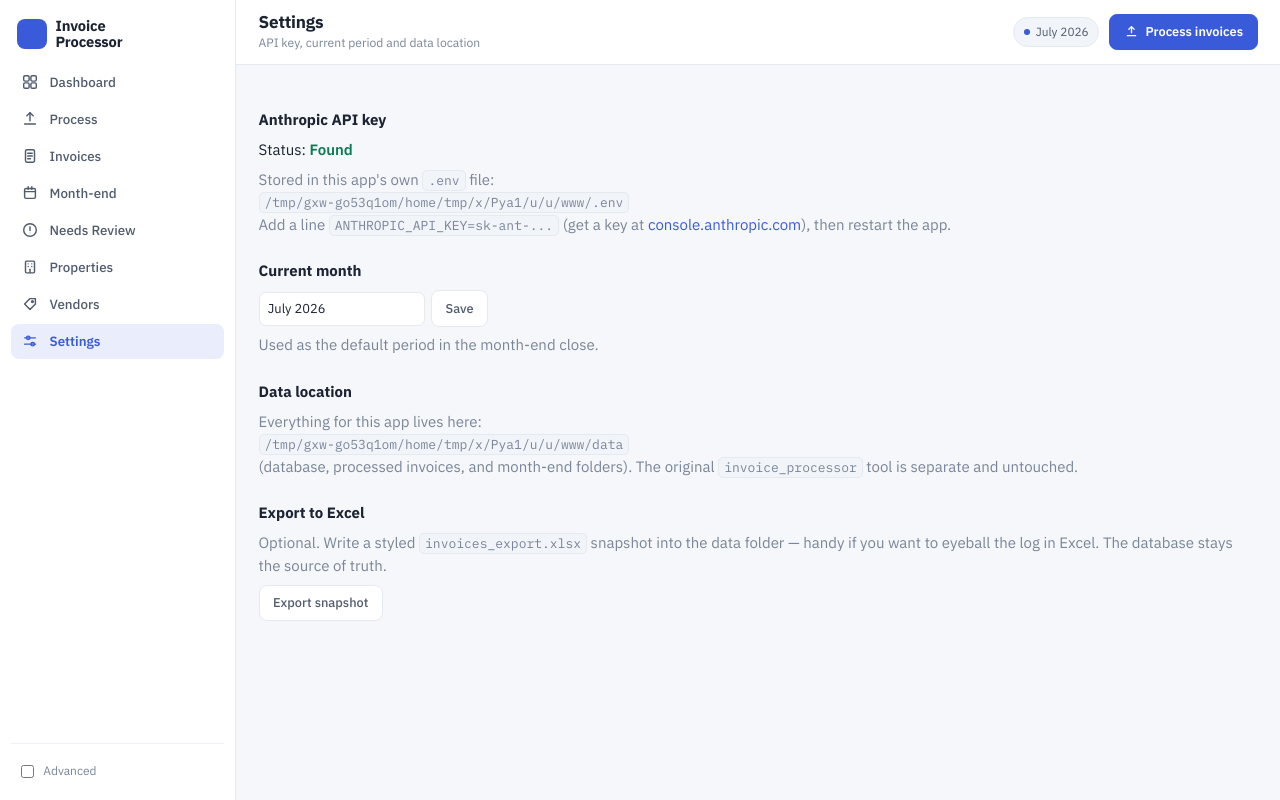
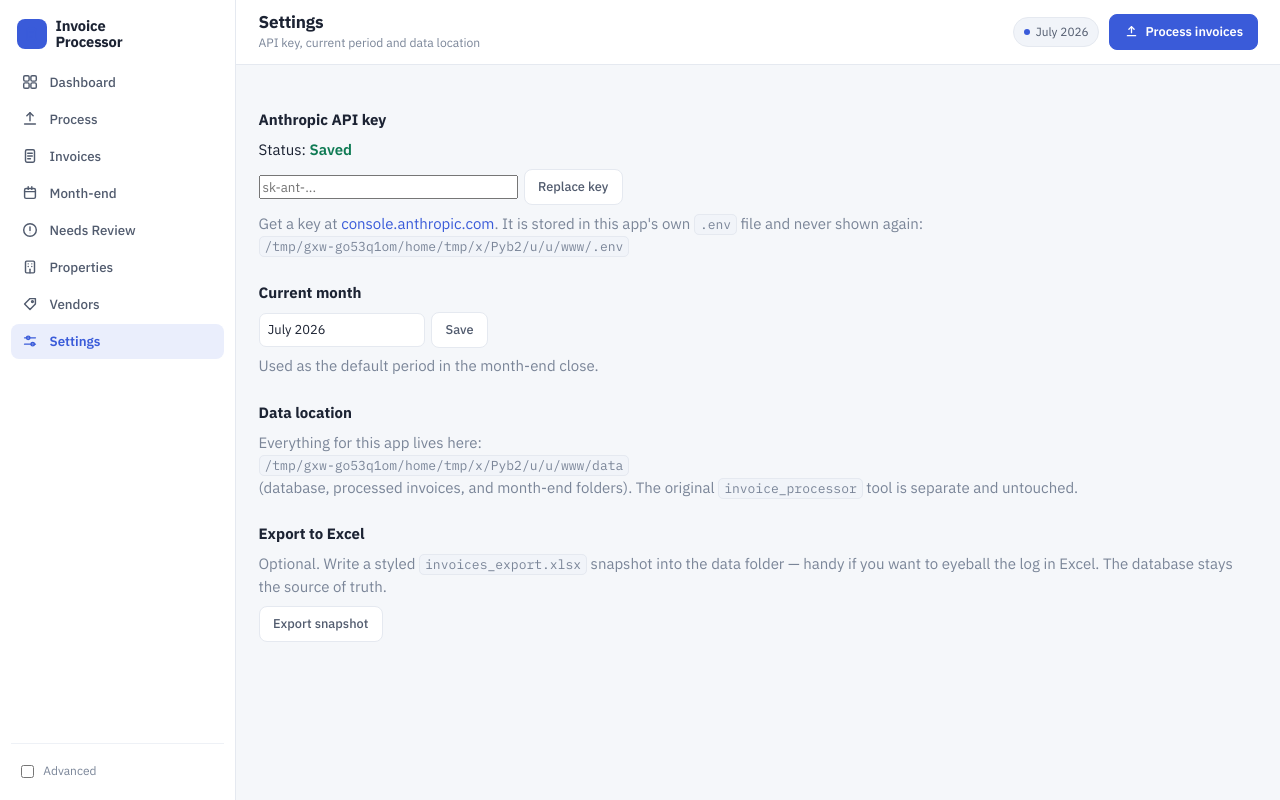
Before and after one commit to wnsghks622/invoice_processor_web, a Flask app: page /settings in a window 1280 px wide. Run offline with Flask 3, Linux system fonts and the light colour scheme; data that the repository does not hold is empty.

Commit message:
Add API key entry to the Settings page
Co-Authored-By: Claude Fable 5 <noreply@anthropic.com>

```diff
--- a/app.py
+++ b/app.py
@@ -553,6 +553,7 @@ def settings_page():
     return render_template("settings.html",
                            settings=state.load_settings(),
                            api_key_present=state.api_key_present(),
+                           api_key_from_env=state.api_key_from_env_var(),
                            env_file=str(config.ENV_FILE),
                            data_dir=str(config.DATA_DIR))
 
@@ -563,6 +564,30 @@ def save_settings_route():
     s["month"] = request.form.get("month", s["month"]).strip() or s["month"]
     state.save_settings(s)
     flash("Settings saved.")
+    return redirect(url_for("settings_page"))
+
+
+@app.route("/settings/api-key", methods=["POST"])
+def save_api_key_route():
+    """Save the Anthropic API key into .env. The value is never echoed back to the page,
+    put in a flash message, or logged - only whether a key is now saved."""
+    # Check for an outside override BEFORE saving: save_api_key() updates os.environ itself,
+    # which would hide the evidence that a shell/system variable was supplying a different key.
+    had_override = state.api_key_from_env_var()
+    try:
+        state.save_api_key(request.form.get("api_key", ""))
+    except ValueError as e:
+        flash(str(e))
+        return redirect(url_for("settings_page"))
+    except OSError as e:
+        flash(f"Could not write the .env file: {e}")
+        return redirect(url_for("settings_page"))
+    if had_override:
+        flash("API key saved and in use now. Note: ANTHROPIC_API_KEY is also set as a system "
+              "environment variable on this machine — remove it, or that one will take over "
+              "again the next time the app restarts.")
+    else:
+        flash("API key saved. The next run will use it (no restart needed).")
     return redirect(url_for("settings_page"))
 
 
--- a/templates/settings.html
+++ b/templates/settings.html
@@ -7,10 +7,19 @@
 
 <section>
   <h2>Anthropic API key</h2>
-  <p>Status: {% if api_key_present %}<span class="ok">Found</span>{% else %}<span class="warn">Missing</span>{% endif %}</p>
-  <p class="muted">Stored in this app's own <code>.env</code> file:<br><code>{{ env_file }}</code><br>
-  Add a line <code>ANTHROPIC_API_KEY=sk-ant-...</code> (get a key at
-  <a href="https://console.anthropic.com" target="_blank" rel="noopener">console.anthropic.com</a>), then restart the app.</p>
+  <p>Status: {% if api_key_present %}<span class="ok">Saved</span>{% else %}<span class="warn">Missing</span>{% endif %}</p>
+  {% if api_key_from_env %}
+    <p class="muted"><strong>Note:</strong> <code>ANTHROPIC_API_KEY</code> is set as a system
+    environment variable, which takes priority over anything saved here.</p>
+  {% endif %}
+  <form method="post" action="{{ url_for('save_api_key_route') }}" class="inline-form">
+    <input type="password" name="api_key" placeholder="sk-ant-..." autocomplete="off" required
+           size="34">
+    <button class="btn" type="submit">{% if api_key_present %}Replace key{% else %}Save key{% endif %}</button>
+  </form>
+  <p class="muted">Get a key at
+  <a href="https://console.anthropic.com" target="_blank" rel="noopener">console.anthropic.com</a>.
+  It is stored in this app's own <code>.env</code> file and never shown again:<br><code>{{ env_file }}</code></p>
 </section>
 
 <section>
```
